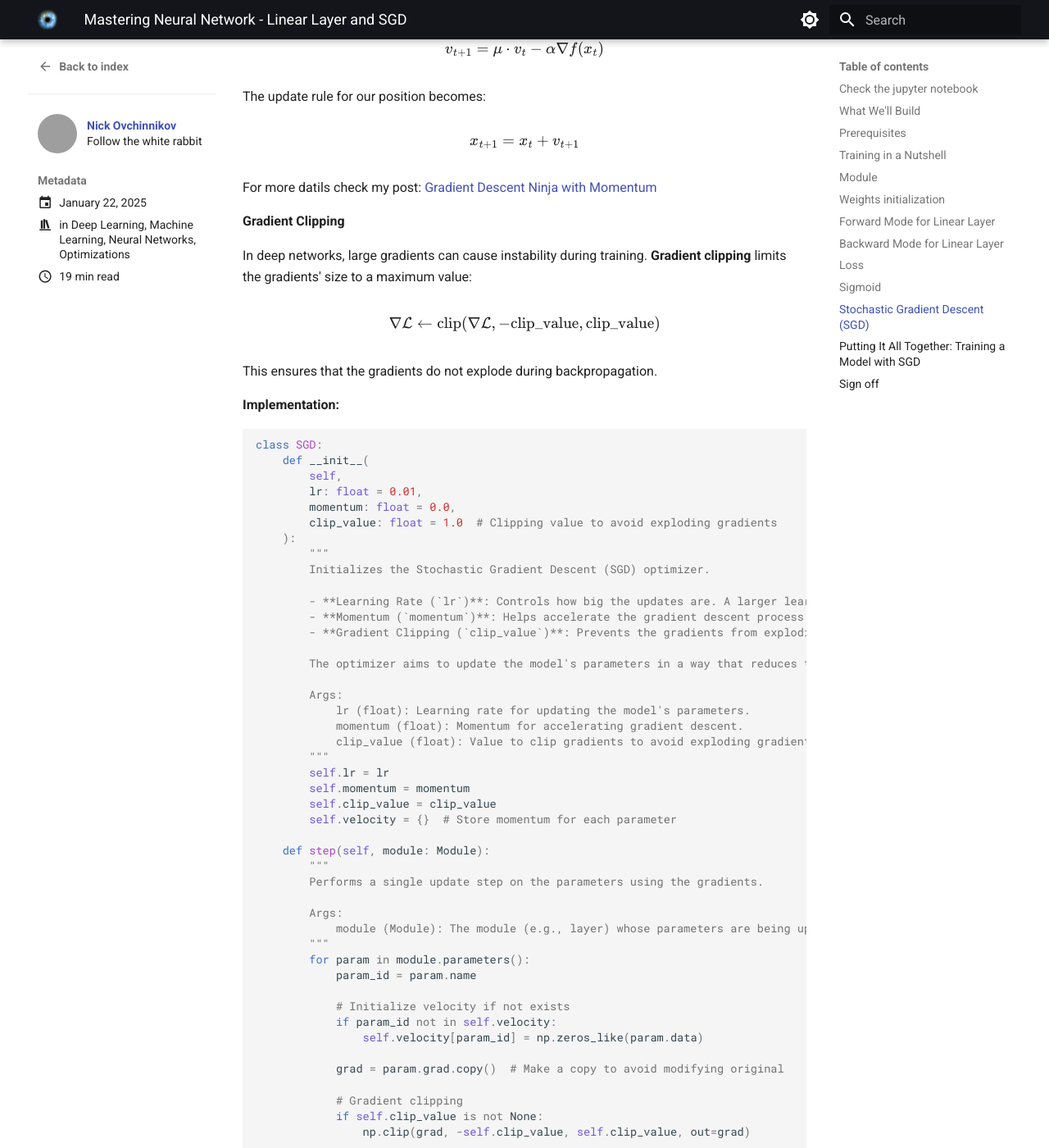
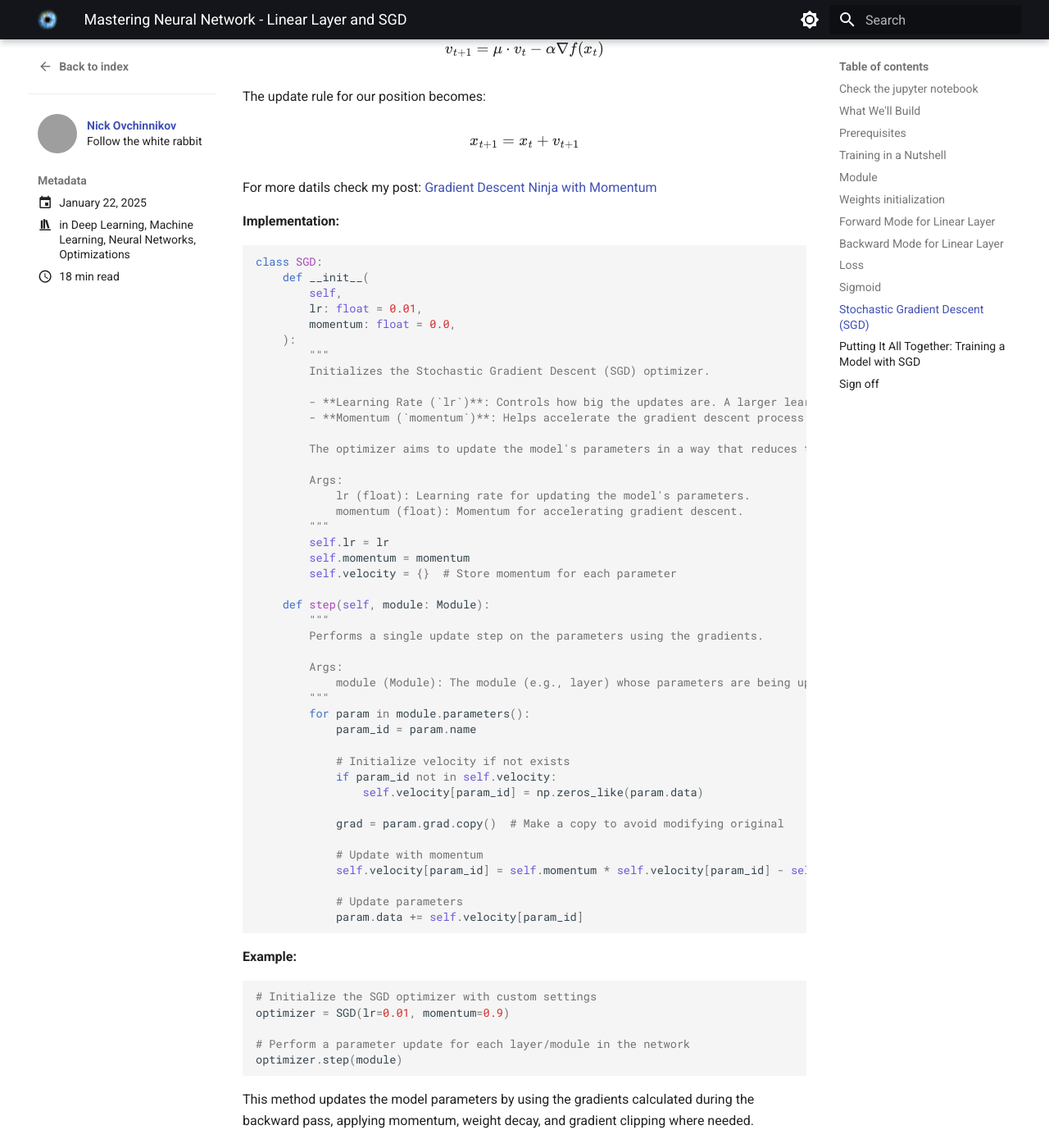
Before and after one commit to nickovchinnikov/datasatanism, an MkDocs documentation site: the page built from docs/posts/linear_layer_and_sgd.md, in a window 1280 px wide and 1400 px high, scrolled down 14928 px. Shown: the whole window at 82% size. Built offline with MkDocs 1.6.1 and Material for MkDocs 9.7.7, drawn with Linux system fonts in a browser that asks for light colours; comment, search, counter and statistics services are not loaded; some of the changed text lies outside the part shown; grey boxes are pictures that could not be loaded.

Commit message:
Delete the Cliping Gradient information from the post

````diff
--- a/docs/posts/linear_layer_and_sgd.md
+++ b/docs/posts/linear_layer_and_sgd.md
@@ -621,14 +621,6 @@ $$x_{t+1} = x_t + v_{t+1}$$
 
 For more datils check my post: [Gradient Descent Ninja with Momentum](./gradient_descent_ninja_with_momentum.md)
 
-**Gradient Clipping**
-
-In deep networks, large gradients can cause instability during training. **Gradient clipping** limits the gradients' size to a maximum value:
-
-$$\nabla \mathcal{L} \leftarrow \text{clip}(\nabla \mathcal{L}, -\text{clip_value}, \text{clip_value})$$
-
-This ensures that the gradients do not explode during backpropagation.
-
 
 **Implementation:**
 
@@ -638,25 +630,21 @@ class SGD:
         self,
         lr: float = 0.01,
         momentum: float = 0.0,
-        clip_value: float = 1.0  # Clipping value to avoid exploding gradients
     ):
         """
         Initializes the Stochastic Gradient Descent (SGD) optimizer.
 
         - **Learning Rate (`lr`)**: Controls how big the updates are. A larger learning rate might result in faster convergence but could also cause instability.
         - **Momentum (`momentum`)**: Helps accelerate the gradient descent process by adding inertia to the parameter updates. This makes the algorithm more efficient by using past gradients to update parameters in a more "smooth" way.
-        - **Gradient Clipping (`clip_value`)**: Prevents the gradients from exploding by clipping them to a specified range. Exploding gradients can occur during training, especially with deep networks, leading to unstable updates and model divergence.
 
         The optimizer aims to update the model's parameters in a way that reduces the loss function, allowing the model to improve its performance over time.
 
         Args:
             lr (float): Learning rate for updating the model's parameters.
             momentum (float): Momentum for accelerating gradient descent.
-            clip_value (float): Value to clip gradients to avoid exploding gradients.
         """
         self.lr = lr
         self.momentum = momentum
-        self.clip_value = clip_value
         self.velocity = {}  # Store momentum for each parameter
 
     def step(self, module: Module):
@@ -675,15 +663,11 @@ class SGD:
 
             grad = param.grad.copy()  # Make a copy to avoid modifying original
 
-            # Gradient clipping
-            if self.clip_value is not None:
-                np.clip(grad, -self.clip_value, self.clip_value, out=grad)
-
             # Update with momentum
-            self.velocity[param_id] = self.momentum * self.velocity[param_id] + grad
+            self.velocity[param_id] = self.momentum * self.velocity[param_id] - self.lr * grad
 
             # Update parameters
-            param.data -= self.lr * self.velocity[param_id]
+            param.data += self.velocity[param_id]
 
 ```
 
@@ -692,7 +676,7 @@ class SGD:
 
 ```python
 # Initialize the SGD optimizer with custom settings
-optimizer = SGD(lr=0.01, momentum=0.9, clip_value=5.0)
+optimizer = SGD(lr=0.01, momentum=0.9)
 
 # Perform a parameter update for each layer/module in the network
 optimizer.step(module)
````
Also changed, not shown: other parts of docs/posts/linear_layer_and_sgd.md (+10 -10 lines), 1 other file.
